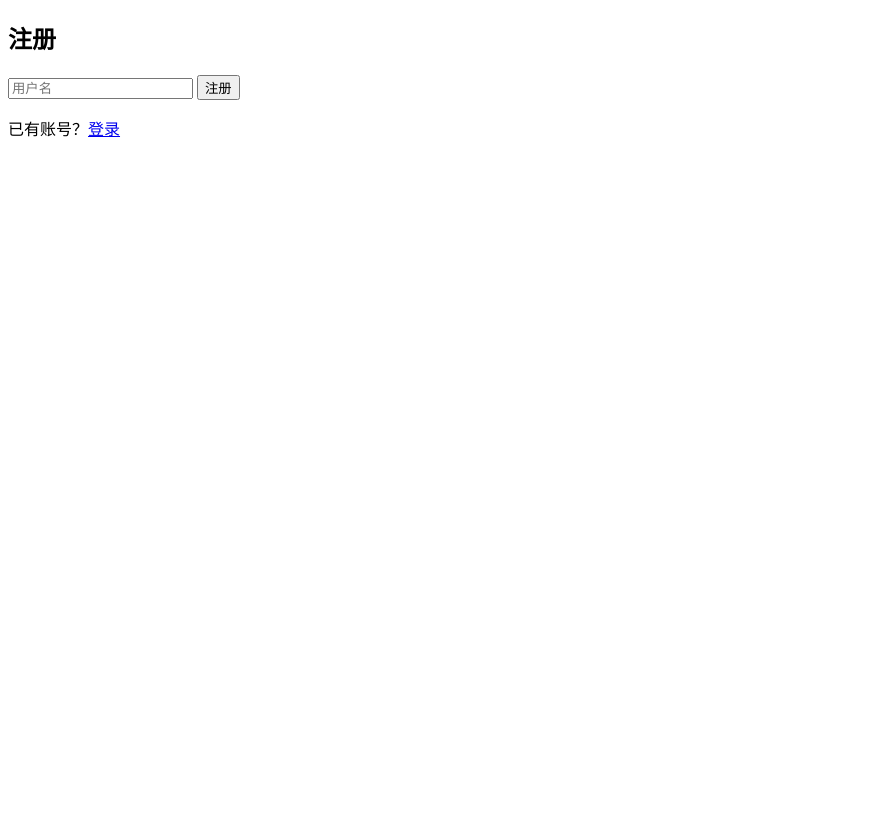
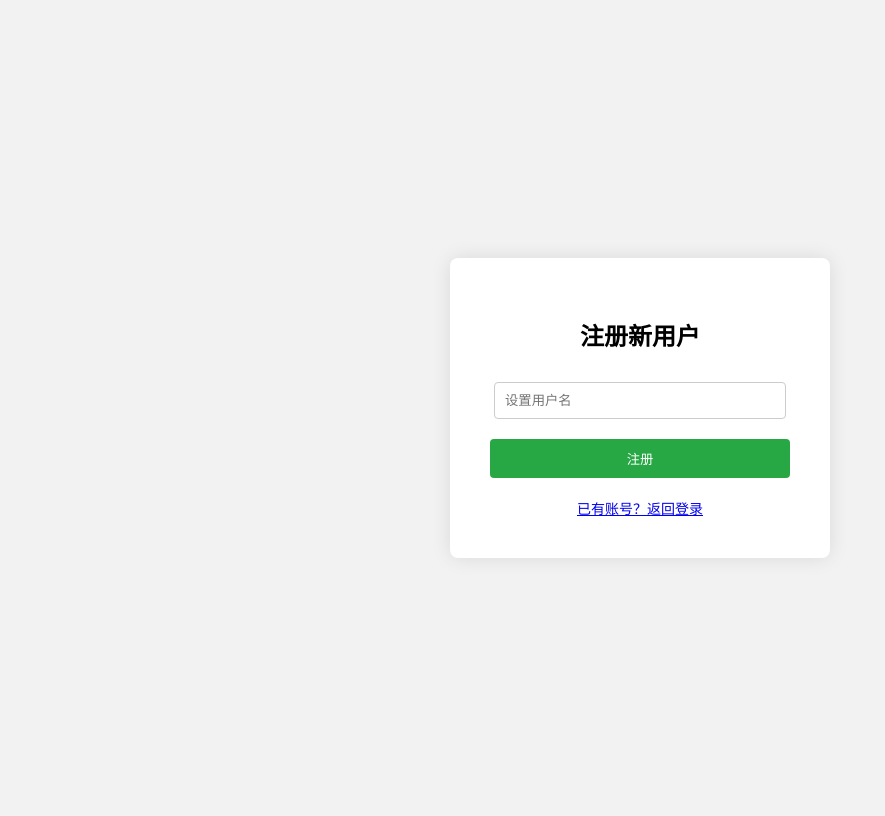
Before and after one commit to TDSUPPLY/Clock-in, a Flask app: page /register in a window 1280 px wide. Shown: the whole page, without its empty margins (0-885 px from the left). Before the commit the page ends 137 px from the top, so only its background shows below. Run offline with Flask 3, Linux system fonts and the light colour scheme.

Commit message:
Update register.html

```diff
--- a/templates/register.html
+++ b/templates/register.html
@@ -1,12 +1,64 @@
 <!DOCTYPE html>
 <html lang="zh">
-<head><meta charset="UTF-8"><title>注册</title></head>
+<head>
+    <meta charset="UTF-8">
+    <title>注册账号 - Clock-in 系统</title>
+    <style>
+        body {
+            font-family: "Microsoft YaHei", sans-serif;
+            background-color: #f2f2f2;
+            display: flex;
+            justify-content: center;
+            align-items: center;
+            height: 100vh;
+        }
+        .register-container {
+            background: white;
+            padding: 40px;
+            border-radius: 8px;
+            box-shadow: 0 0 20px rgba(0,0,0,0.1);
+            width: 300px;
+            text-align: center;
+        }
+        h2 {
+            margin-bottom: 30px;
+        }
+        input[type="text"] {
+            padding: 10px;
+            width: 90%;
+            margin-bottom: 20px;
+            border: 1px solid #ccc;
+            border-radius: 4px;
+        }
+        .btn {
+            padding: 10px 20px;
+            background: #28a745;
+            color: white;
+            border: none;
+            width: 100%;
+            border-radius: 4px;
+            cursor: pointer;
+        }
+        .btn:hover {
+            background: #218838;
+        }
+        .link {
+            display: block;
+            margin-top: 20px;
+            font-size: 14px;
+        }
+    </style>
+</head>
 <body>
-  <h2>注册</h2>
-  <form method="POST">
-    <input name="username" placeholder="用户名" required>
-    <button type="submit">注册</button>
-  </form>
-  <p>已有账号？<a href="/login">登录</a></p>
+
+<div class="register-container">
+    <h2>注册新用户</h2>
+    <form method="post" action="/register">
+        <input type="text" name="username" placeholder="设置用户名" required>
+        <button class="btn" type="submit">注册</button>
+    </form>
+    <a href="/login" class="link">已有账号？返回登录</a>
+</div>
+
 </body>
 </html>
```
